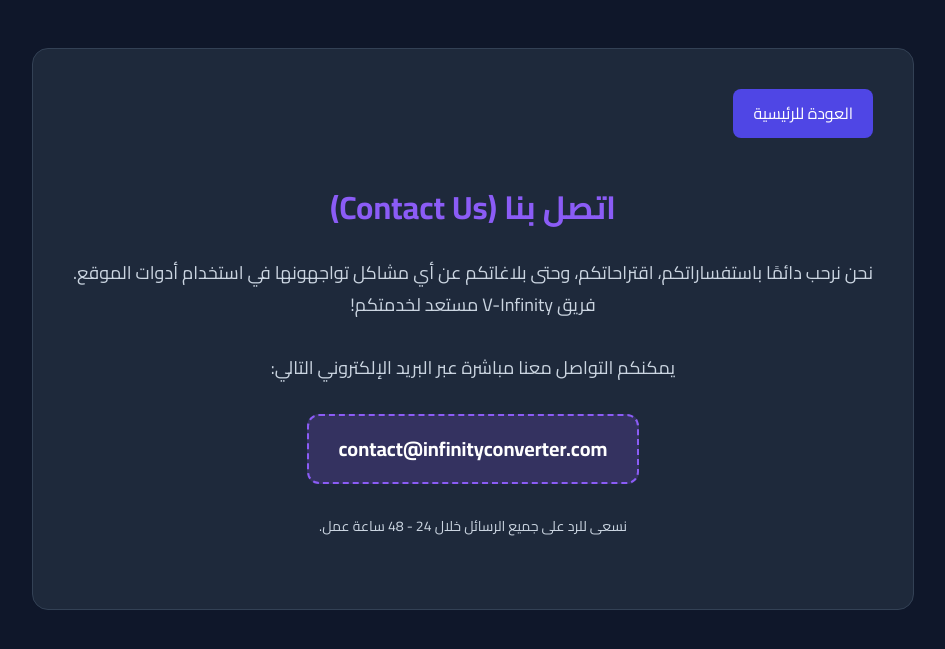
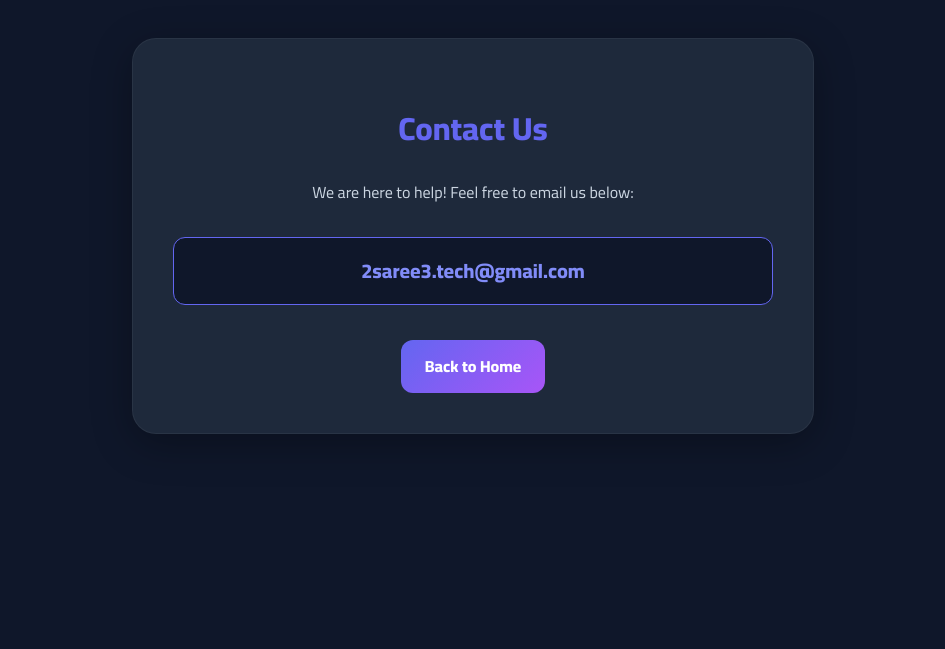
Before and after one commit to aza583816-commits/infinity-converter, a Flask app: template templates/contact.html in a window 1280 px wide. Shown: the top 649 px of the page, without its empty margins (167-1112 px from the left). Run offline with Flask 3, Linux system fonts and the light colour scheme; the template is opened without the code that fills it, so the values that code supplies are empty; parts of the project's set-up code (start-up, migrations or seed data) failed here and were passed over; some libraries are stand-ins or nearby versions.

Commit message:
Update contact.html

```diff
--- a/templates/contact.html
+++ b/templates/contact.html
@@ -3,31 +3,31 @@
 <head>
 <meta charset="UTF-8">
 <meta name="viewport" content="width=device-width, initial-scale=1.0">
-    <title>اتصل بنا | Infinity Converter</title>
-    <link href="https://fonts.googleapis.com/css2?family=Cairo:wght@400;600;700&display=swap" rel="stylesheet">
+<title>V-Infinity | Contact Us</title>
+<link href="https://fonts.googleapis.com/css2?family=Cairo:wght@400;600;800&display=swap" rel="stylesheet">
 <style>
-        body { background-color: #0f172a; color: #f8fafc; font-family: 'Cairo', sans-serif; line-height: 1.8; padding: 40px 20px; }
-        .container { max-width: 800px; margin: 0 auto; background: #1e293b; padding: 40px; border-radius: 16px; border: 1px solid #334155; text-align: center; }
-        h1 { color: #8b5cf6; margin-bottom: 20px; }
-        p { color: #cbd5e1; font-size: 18px; margin-bottom: 30px; }
-        .email-box { display: inline-block; padding: 15px 30px; background: rgba(139, 92, 246, 0.2); border: 2px dashed #8b5cf6; border-radius: 12px; font-size: 20px; font-weight: bold; color: white; text-decoration: none; transition: 0.3s; }
-        .email-box:hover { background: rgba(139, 92, 246, 0.4); transform: translateY(-2px); }
-        .back-btn { display: inline-block; padding: 10px 20px; background: #4f46e5; color: white; text-decoration: none; border-radius: 8px; margin-bottom: 20px; float: right; }
+  body { background-color: #0f172a; color: #f8fafc; font-family: 'Cairo', sans-serif; padding: 30px 20px; line-height: 1.8; text-align: center; }
+  .container { max-width: 600px; margin: 0 auto; background: #1e293b; padding: 40px; border-radius: 24px; box-shadow: 0 10px 40px rgba(0,0,0,0.3); border: 1px solid rgba(255,255,255,0.05); }
+  h1 { color: #6366f1; margin-bottom: 20px; font-weight: 800; }
+  p { color: #cbd5e1; font-size: 16px; margin-bottom: 30px; }
+  .back-btn { display: inline-block; background: linear-gradient(135deg, #6366f1, #a855f7); color: #fff; padding: 12px 24px; border-radius: 12px; text-decoration: none; font-weight: 700; transition: 0.3s; margin-top: 15px;}
+  .back-btn:hover { transform: translateY(-2px); box-shadow: 0 5px 15px rgba(99, 102, 241, 0.4); }
+  .email-box { display: block; background: #0f172a; padding: 15px; border-radius: 12px; border: 1px solid #6366f1; color: #818cf8; font-size: 20px; font-weight: bold; margin-bottom: 20px; text-decoration: none; }
 </style>
 </head>
 <body>
 <div class="container">
-        <div style="overflow: hidden;"><a href="/" class="back-btn">العودة للرئيسية</a></div>
-        <h1>اتصل بنا (Contact Us)</h1>
-        <p>نحن نرحب دائمًا باستفساراتكم، اقتراحاتكم، وحتى بلاغاتكم عن أي مشاكل تواجهونها في استخدام أدوات الموقع. فريق V-Infinity مستعد لخدمتكم!</p>
-
-        <p>يمكنكم التواصل معنا مباشرة عبر البريد الإلكتروني التالي:</p>
-
-        <a href="mailto:contact@infinityconverter.com" class="email-box">
-            contact@infinityconverter.com
-        </a>
-
-        <p style="margin-top: 30px; font-size: 14px;">نسعى للرد على جميع الرسائل خلال 24 - 48 ساعة عمل.</p>
+  <h1 data-ar="تواصل معنا" data-en="Contact Us">تواصل معنا</h1>
+  <p data-ar="نحن هنا لمساعدتك! لا تتردد في مراسلتنا عبر البريد الإلكتروني أدناه:" data-en="We are here to help! Feel free to email us below:">نحن هنا لمساعدتك! لا تتردد في مراسلتنا عبر البريد الإلكتروني أدناه:</p>
+  <a href="mailto:2saree3.tech@gmail.com" class="email-box">2saree3.tech@gmail.com</a>
+  <a href="/" class="back-btn" data-ar="العودة للرئيسية" data-en="Back to Home">العودة للرئيسية</a>
 </div>
+<script>
+  const savedLang = localStorage.getItem('v_lang');
+  if (savedLang === 'en' || (!savedLang && !navigator.language.startsWith('ar'))) {
+    document.documentElement.lang = 'en'; document.documentElement.dir = 'ltr';
+    document.querySelectorAll('[data-en]').forEach(el => el.innerHTML = el.getAttribute('data-en'));
+  }
+</script>
 </body>
 </html>
```
Lines whose indentation alone changed are shown as unchanged.
